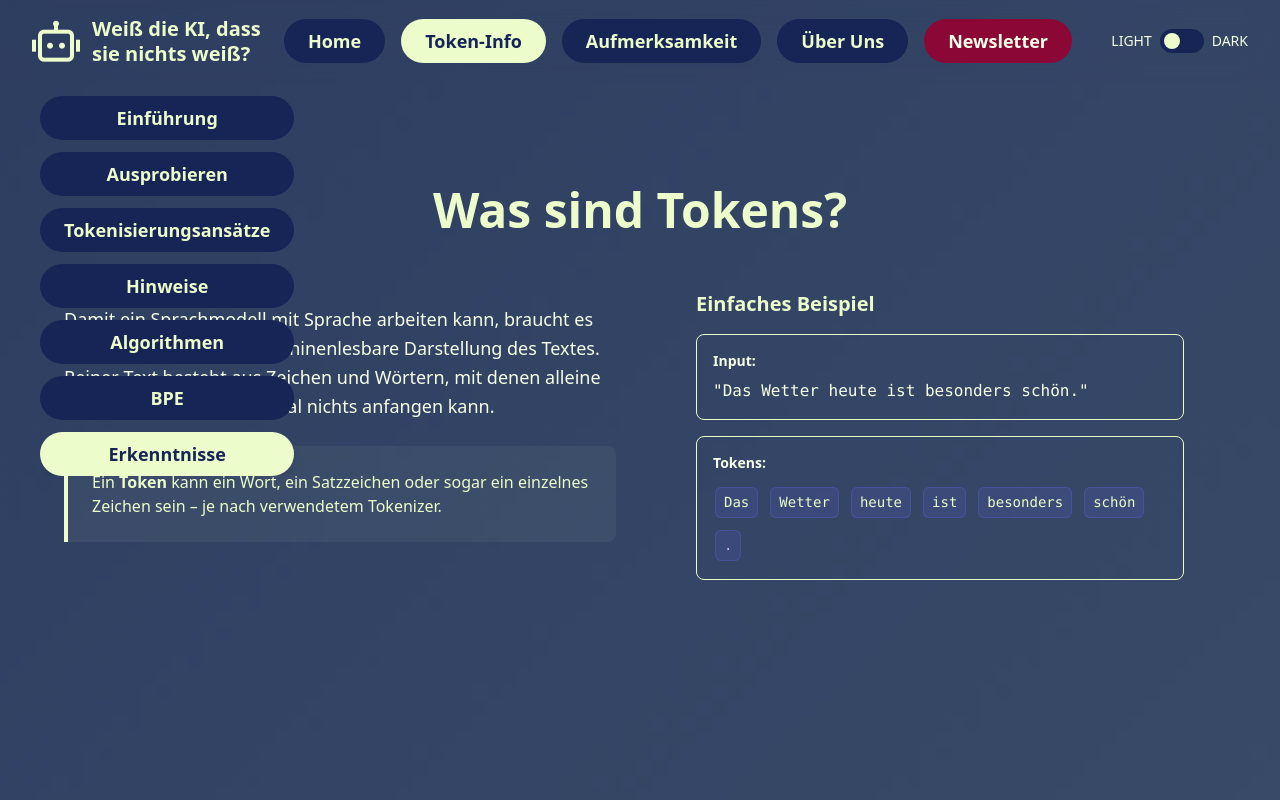
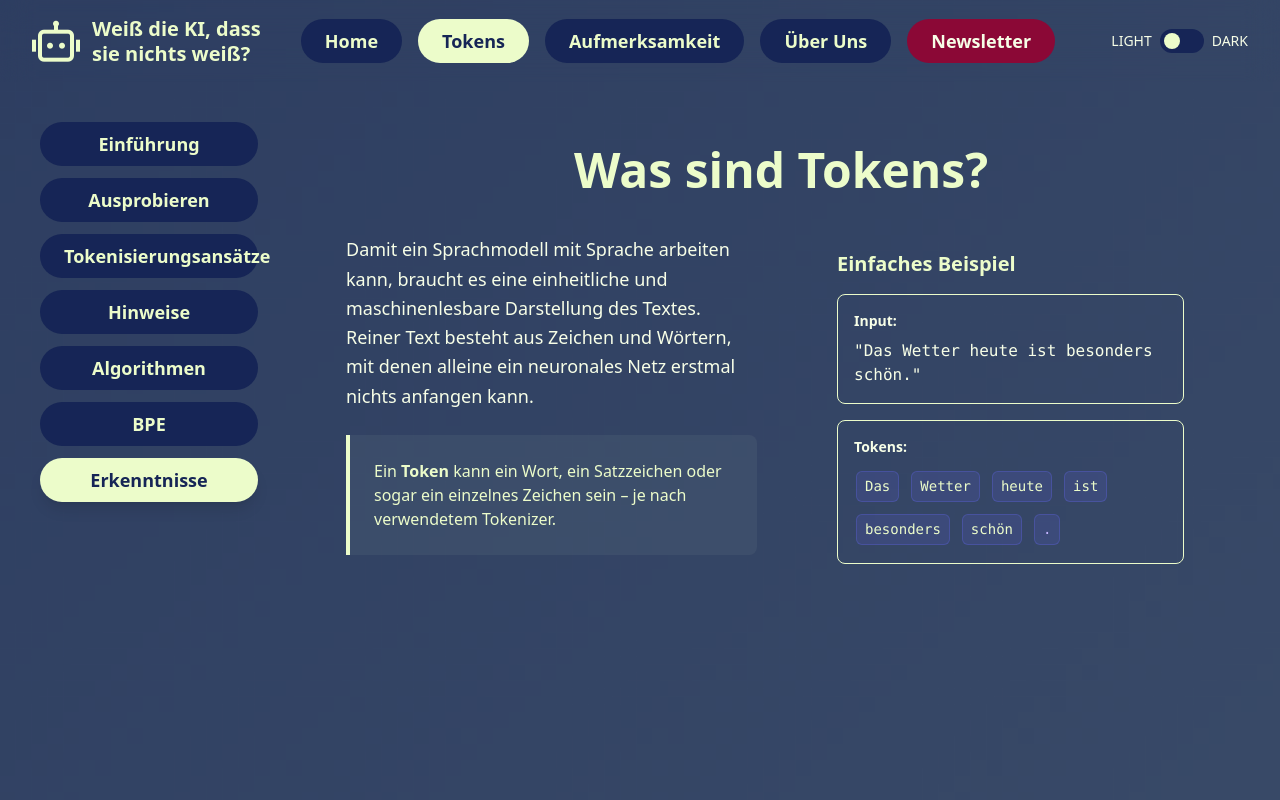
Before and after one commit to TNattermann/weiss-die-ki-dass-sie-nichts-weiss-frontend, a React (Vite) app: page /tokeninfo in a window 1280 px wide. Shown: the top 800 px of the page. Built offline with nearby package versions, Linux system fonts and the light colour scheme.

Commit message:
fixed Sidesectionbar for mid size screens

```diff
--- a/src/components/Navbar.tsx
+++ b/src/components/Navbar.tsx
@@ -10,7 +10,7 @@ interface NavItem {
 
 const navItems: NavItem[] = [
     { to: '/', label: 'Home' },
-    { to: '/tokeninfo', label: 'Token-Info' },
+    { to: '/tokeninfo', label: 'Tokens' },
     { to: '/attention', label: 'Aufmerksamkeit' },
     { to: '/aboutus', label: 'Über Uns' }
 ];
--- a/src/components/SectionSidebar.tsx
+++ b/src/components/SectionSidebar.tsx
@@ -73,7 +73,8 @@ export default function SectionSidebar({ sections }: Props) {
 
 
     return (
-        <aside className="fixed top-24 overflow-auto hidden lg:block pr-8">
+        <aside className="hidden lg:block">
+            <div className="sticky top-24 pr-8">
                 <nav className="flex flex-col space-y-3">
                     {sections.map(({ id, title }) => {
                         const isActive = activeId === id;
@@ -95,6 +96,7 @@ export default function SectionSidebar({ sections }: Props) {
                         );
                     })}
                 </nav>
+            </div>
         </aside>
     );
 }
--- a/src/pages/tokenInfo/TokenPage.tsx
+++ b/src/pages/tokenInfo/TokenPage.tsx
@@ -31,8 +31,8 @@ function TokenPage() {
                 scrollToId="educational-content"
             />*/}
 
-            <div className="min-h-screen">
-                <div className="px-10 py-10">
+            <div className="px-4 py-10 lg:px-10">
+                <div className="lg:grid lg:grid-cols-[250px_1fr] lg:gap-8">
                     <SectionSidebar
                         sections={[
                             { id: "introduction", title: "Einführung" },
@@ -44,10 +44,9 @@ function TokenPage() {
                             { id: "takeaways", title: "Erkenntnisse" },
                         ]}
                     />
-                </div>
 
-                {/* Content mittig begrenzen */}
-                <main className="flex-1 max-w-7xl mx-auto space-y-24 px-4">
+                    {/* Content */}
+                    <main className="mx-auto space-y-24 w-full max-w-3xl lg:max-w-5xl xl:max-w-7xl">
                         <div id="introduction"><TokenIntroduction /></div>
                         <div id="visualizer"><TokenizerVisualizer /></div>
                         <div id="approaches"><TokenizationApproaches /></div>
@@ -57,6 +56,7 @@ function TokenPage() {
                         <div id="takeaways"><TokenMainTakeaways /></div>
                     </main>
                 </div>
+            </div>
 
         </div>
     );
```
Lines whose indentation alone changed are shown as unchanged.
